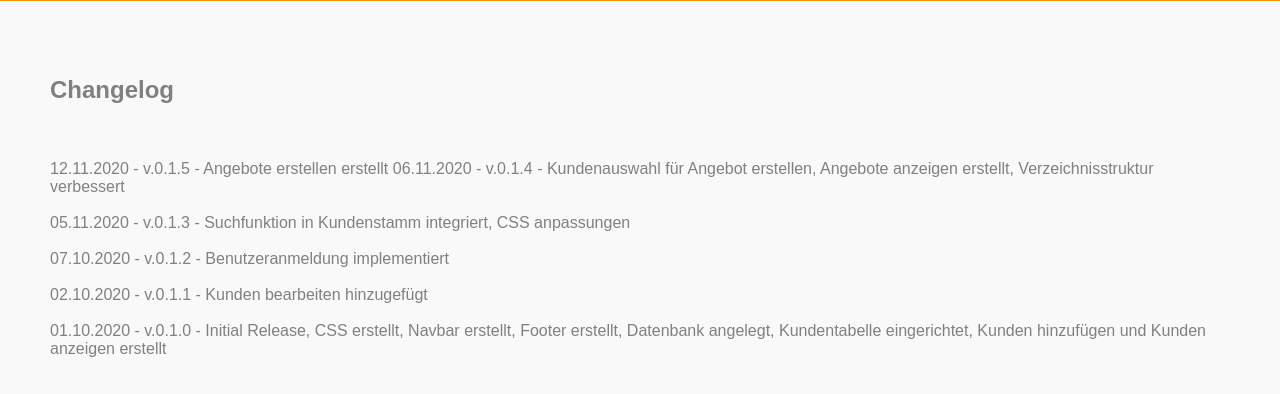
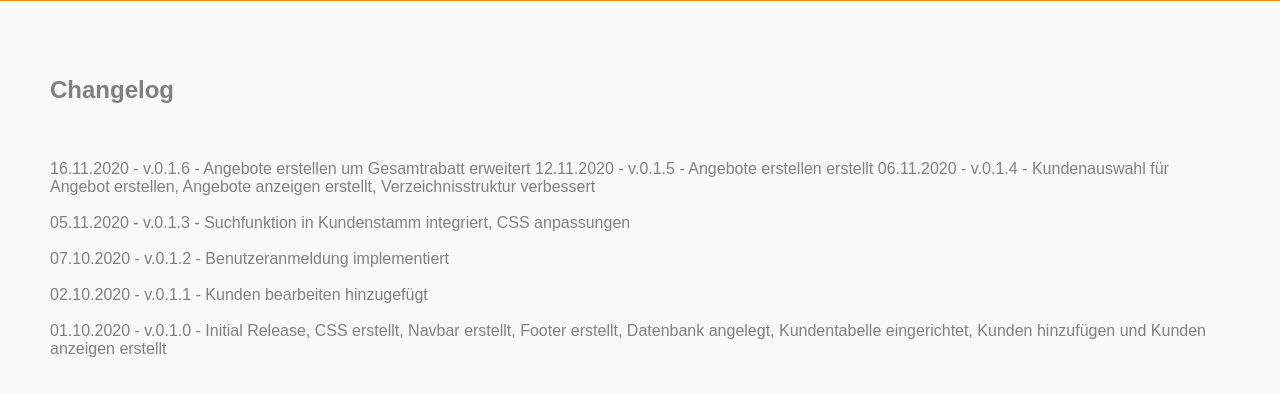
Before and after one commit to peppernetwork/billy, a PHP site: page /changelog.php in a window 1280 px wide. Shown: the part 48-442 px from the top of the page. Run offline with PHP 8.4, Linux system fonts and the light colour scheme; the visitor is signed in with stand-in values (Sample User, id 1).

Commit message:
Update changelog.php

```diff
--- a/changelog.php
+++ b/changelog.php
@@ -5,6 +5,7 @@ include 'inc/nav.php';
 
 <section>
 <h2>Changelog</h2><br><br>
+16.11.2020 - v.0.1.6 - Angebote erstellen um Gesamtrabatt erweitert
 12.11.2020 - v.0.1.5 - Angebote erstellen erstellt
 06.11.2020 - v.0.1.4 - Kundenauswahl f&uuml;r Angebot erstellen, Angebote anzeigen erstellt, Verzeichnisstruktur verbessert<br><br>
 05.11.2020 - v.0.1.3 - Suchfunktion in Kundenstamm integriert, CSS anpassungen<br><br>
```
